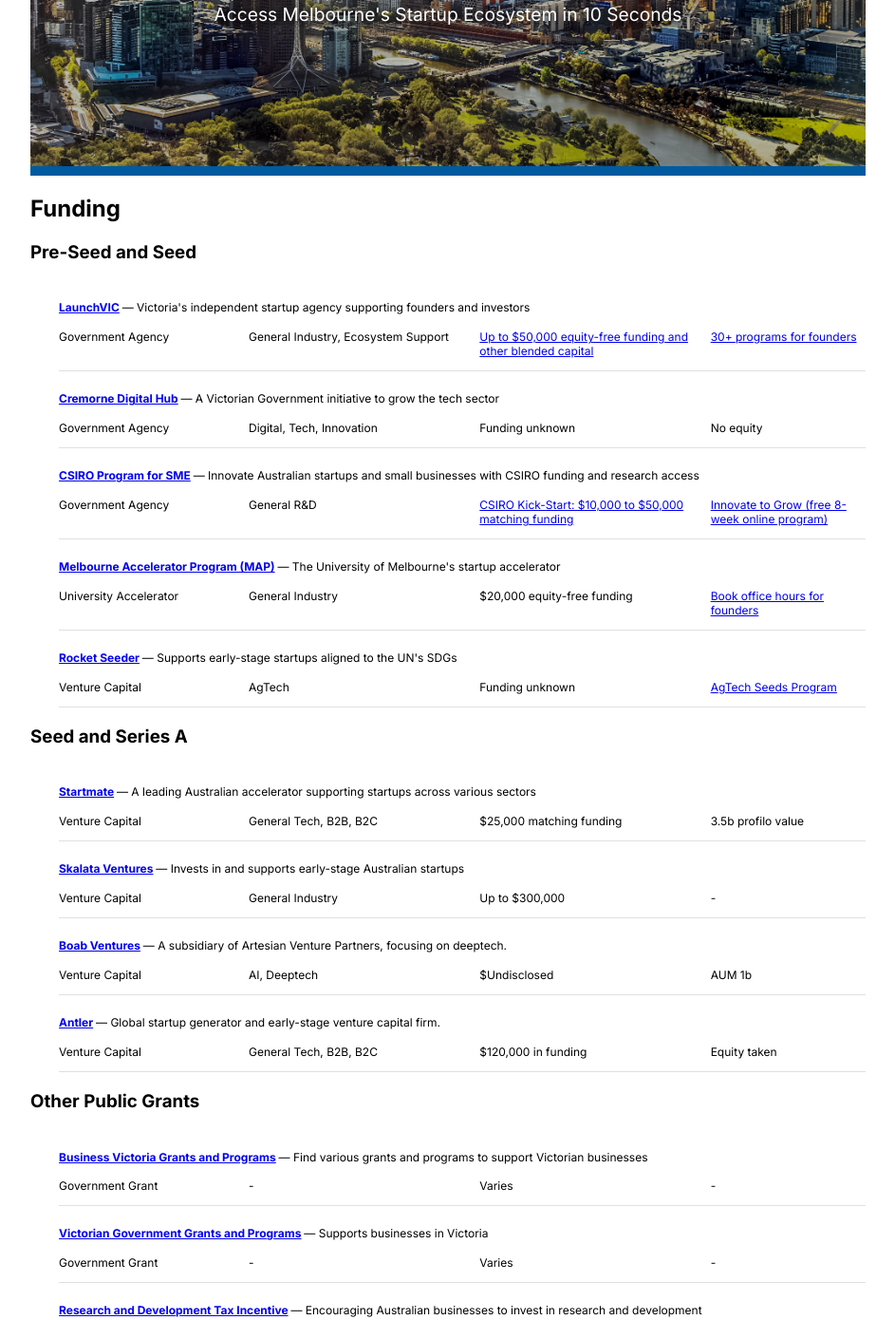
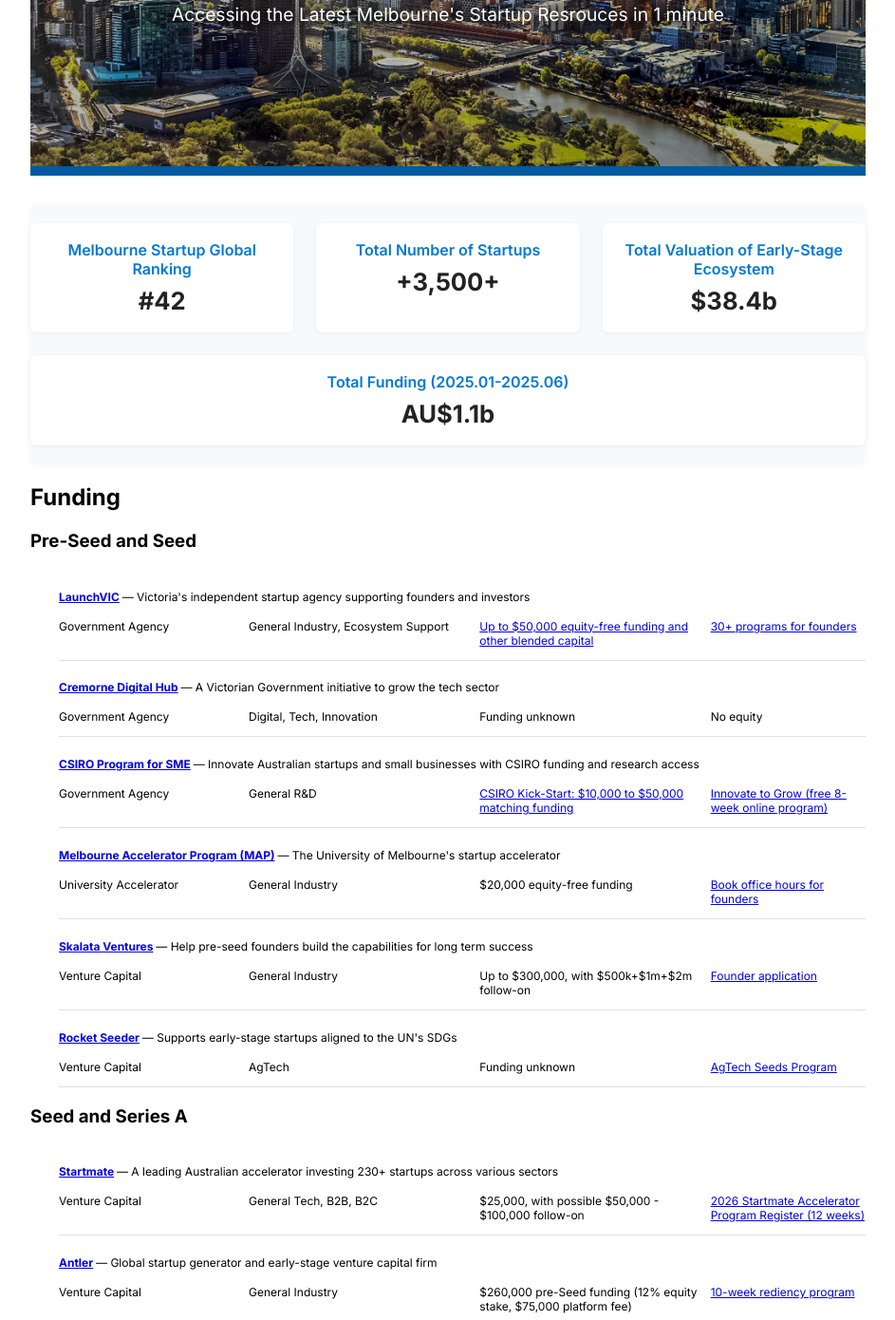
Before and after one commit to ShiyanYang/Melbourne_Startup_Resources, a plain HTML site: page index.html in a window 1280 px wide. Shown: the part 185-1575 px from the top of the page at 95% size, without its empty margins (168-1111 px from the left). Drawn offline with Linux system fonts and the light colour scheme.

Commit message:
add new content

```diff
--- a/css/styles.css
+++ b/css/styles.css
@@ -38,6 +38,43 @@ h1 {
     box-shadow: 0 2px 5px rgba(0, 0, 0, 0.1);
 }
 
+.stats-section {
+    width: 100%;
+    margin: 30px 0 20px 0;
+    padding: 20px 0;
+    background: #f7fafd;
+    border-radius: 8px;
+    box-shadow: 0 2px 8px rgba(0,0,0,0.04);
+}
+.stats-grid {
+    display: flex;
+    justify-content: space-between;
+    align-items: stretch;
+    max-width: 900px;
+    margin: 0 auto;
+    gap: 24px;
+    flex-wrap: wrap;
+}
+.stat-item {
+    flex: 1 1 180px;
+    background: #fff;
+    border-radius: 6px;
+    box-shadow: 0 1px 4px rgba(0,0,0,0.06);
+    padding: 18px 12px;
+    text-align: center;
+    min-width: 160px;
+}
+.stat-title {
+    font-size: 1em;
+    color: #0078d4;
+    margin-bottom: 8px;
+    font-weight: 600;
+}
+.stat-value {
+    font-size: 1.6em;
+    font-weight: 700;
+    color: #222;
+}
 
 .event {
     font-size: 12px; /* or adjust to 0.9rem, 14px, etc. as needed */
--- a/index.html
+++ b/index.html
@@ -17,13 +17,34 @@
     <header class="header-hero">
         <img src="image/melbourne_skyline.jpg" alt="Melbourne Skyline" class="header-img">
         <div class="header-title">
-            <h1>Melbourne Startup Resources</h1>
+            <h1>2025 Melbourne Startup Resources</h1>
             <p style="font-size:1.2em; color:#fff; margin-top:10px; text-shadow: 0 2px 8px #000;">
-                Access Melbourne's Startup Ecosystem in 10 Seconds
+                Accessing the Latest Melbourne's Startup Resrouces in 1 minute
             </p>
         </div>
     </header>
     <main>
+
+    <section id="melbourne-stats" class="stats-section">
+    <div class="stats-grid">
+        <div class="stat-item">
+            <div class="stat-title">Melbourne Startup Global Ranking</div>
+            <div class="stat-value">#42</div>
+        </div>
+        <div class="stat-item">
+            <div class="stat-title">Total Number of Startups</div>
+            <div class="stat-value">+3,500+</div>
+        </div>
+        <div class="stat-item">
+            <div class="stat-title">Total Valuation of Early-Stage Ecosystem</div>
+            <div class="stat-value">$38.4b</div>
+        </div>
+        <div class="stat-item">
+            <div class="stat-title">Total Funding (2025.01-2025.06)</div>
+            <div class="stat-value">AU$1.1b</div>
+        </div>
+    </div>
+    </section>
 
     <section id="funding-section"></section>
     <section id="events">
--- a/js/funding.js
+++ b/js/funding.js
@@ -29,6 +29,7 @@ document.addEventListener('DOMContentLoaded', function() {
             domain: 'Digital, Tech, Innovation',
             amount: 'Funding unknown',
             metric: 'No equity'
+
         },
         {
             name: 'CSIRO Program for SME',
@@ -51,6 +52,17 @@ document.addEventListener('DOMContentLoaded', function() {
             metric: 'Book office hours for founders',
             metric_link: "https://www.themap.co/apply"
         },
+         {
+            name: 'Skalata Ventures',
+            link: 'https://www.skalata.vc/',
+            description: "Help pre-seed founders build the capabilities for long term success",
+            category:'Venture Capital',
+            domain: 'General Industry',
+            amount: 'Up to $300,000, with $500k+$1m+$2m follow-on',
+            amount_link: 'https://www.skalata.vc/founders/get-investment',
+            metric: 'Founder application',
+            metric_link: 'https://www.skalata.vc/contact'
+        },
         {
             name: 'Rocket Seeder',
             link: 'https://www.rocketseeder.com/',
@@ -67,67 +79,85 @@ document.addEventListener('DOMContentLoaded', function() {
         {
             name: 'Startmate',
             link: 'https://startmate.com/',
-            description: "A leading Australian accelerator supporting startups across various sectors",
+            description: "A leading Australian accelerator investing 230+ startups across various sectors",
             category:'Venture Capital',
             domain: 'General Tech, B2B, B2C',
-            amount: '$25,000 matching funding',
-            metric: '3.5b profilo value'
-        },
-        {
-            name: 'Skalata Ventures',
-            link: 'https://www.skalata.vc/',
-            description: "Invests in and supports early-stage Australian startups",
-            category:'Venture Capital',
-            domain: 'General Industry',
-            amount: 'Up to $300,000',
-            metric: ''
-        },
-        {
-            name: 'Boab Ventures',
-            link: 'https://boab.ventures/',
-            description: "A subsidiary of Artesian Venture Partners, focusing on deeptech.",
-            category:'Venture Capital',
-            domain: 'AI, Deeptech',
-            amount: '$Undisclosed',
-            metric: 'AUM 1b'
+            amount: '$25,000, with possible $50,000 - $100,000 follow-on',
+            amount_link: 'https://www.startmate.com/spark-fund',
+            metric: '2026 Startmate Accelerator Program Register (12 weeks)',
+            metric_link: 'https://www.startmate.com/accelerator?utm_source=website&utm_medium=link&utm_campaign=AccW25-website_navigation&utm_content=homepage_hero'
         },
         {
             name: 'Antler',
             link: 'https://www.antler.co/residency/australia',
-            description: "Global startup generator and early-stage venture capital firm.",
+            description: "Global startup generator and early-stage venture capital firm",
             category:'Venture Capital',
-            domain: 'General Tech, B2B, B2C',
-            amount: '$120,000 in funding',
-            metric: 'Equity taken'
-        }
+            domain: 'General Industry',
+            amount: '$260,000 pre-Seed funding (12% equity stake, $75,000 platform fee)',
+            metric: '10-week rediency program',
+            metric_link: 'https://www.antler.co/apply#location'
+        },
+
+        {
+            name: 'Boab Ventures',
+            link: 'https://boab.ventures/',
+            description: "A subsidiary of Artesian Venture Partners, focusing on deeptech startups",
+            category:'Venture Capital',
+            domain: 'Deeptech',
+            amount: '$300,000-$1.6m in first round, with up to $3m follow-on',
+            metric: 'Open programs for application',
+            metric_link: 'https://boab.ventures/apply/'
+        },
+
+        {
+            name: 'Stone & Chalk',
+            link: 'https://www.stoneandchalk.com.au/',
+            description: "The largest innovation community in Australia, supporting startups and scaleups",
+            category:'Innovation Hub',
+            domain: 'General Industry',
+            amount: '$1b capital raised by residents and alumni',
+            metric: 'Join residency program',
+            metric_link: 'https://www.stoneandchalk.com.au/membership'
+        },
 
     ];
 
     const others = [
+        {
+            name: 'Australian Government Grants',
+            link: 'https://help.grants.gov.au//getting-started-with-grantconnect/information-made-easy/current-opportunities/',
+            description: 'Grants to support Australia’s jobs, growth and innovation',
+            category:'Government Grant',
+            domain: 'General Industry',
+            amount: 'Varies'
+        },
+
+        {
+            name: 'Victorian Government Grants and Programs',
+            link: 'https://www.vic.gov.au/grants-and-programs',
+            description: 'Supports businesses in Victoria',
+            category:'Government Grant',
+            domain: 'General Industry',
+            amount: '$ varies'
+
+        },
 
         {
             name: 'Business Victoria Grants and Programs',
             link: 'https://business.vic.gov.au/grants-and-programs?filter=%7B%22status%22%3A%5B%22opening+soon%22%2C%22open%22%2C%22ongoing%22%5D%7D&page=1',
             description: 'Find various grants and programs to support Victorian businesses',
             category:'Government Grant',
-            amount: 'Varies',
-            status:'Open'
+            domain: 'General Industry',
+            amount: '$ varies'
         },
-        {
-            name: 'Victorian Government Grants and Programs',
-            link: 'https://www.vic.gov.au/grants-and-programs',
-            description: 'Supports businesses in Victoria',
-            category:'Government Grant',
-            amount: 'Varies',
-            status:'Open'
-        },
+
         {
             name: 'Research and Development Tax Incentive',
             link: 'https://www.industry.gov.au/science-technology-and-innovation/industry-innovation/research-and-development-tax-incentive',
             description: 'Encouraging Australian businesses to invest in research and development',
             category:'Government Grant',
-            amount: 'Varies',
-            status:'Open'
+            domain: 'General Industry',
+            amount: '$ varies'
         }
     ];
 
```
Lines whose indentation alone changed are shown as unchanged.
